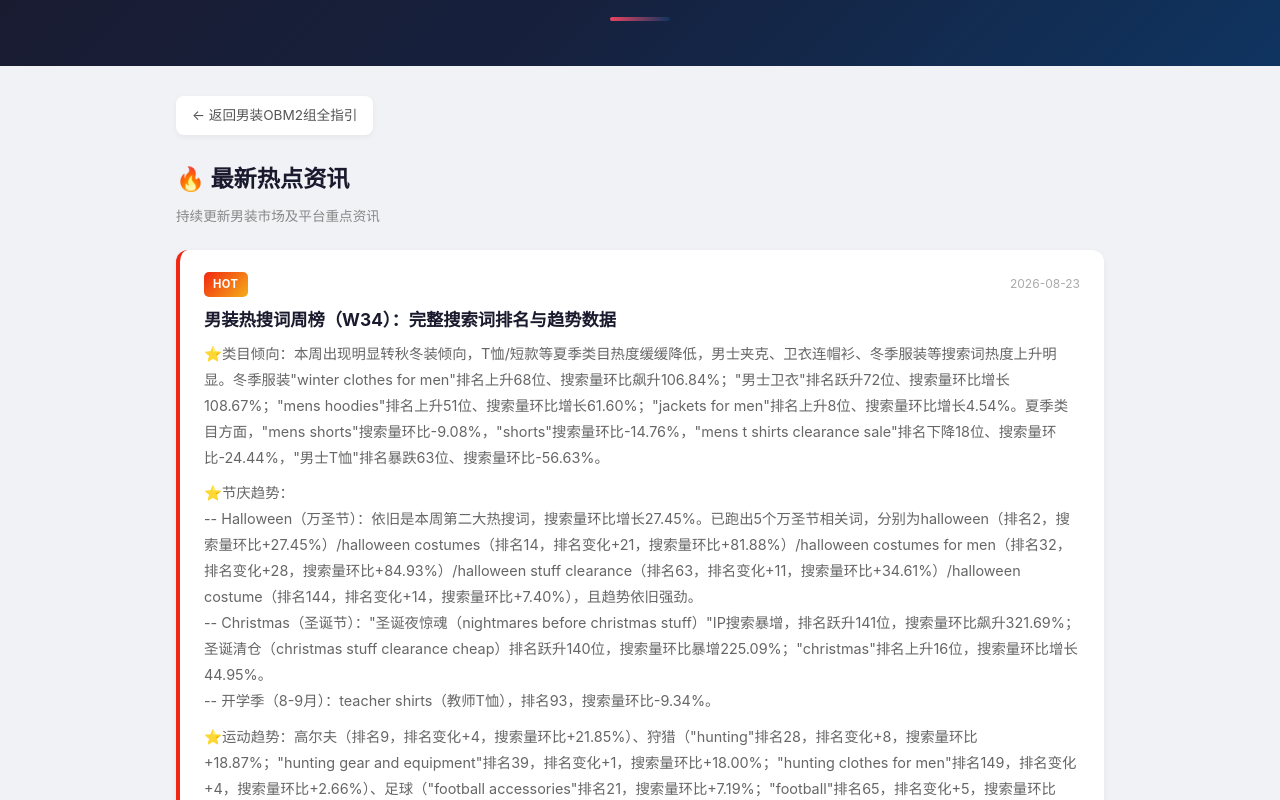
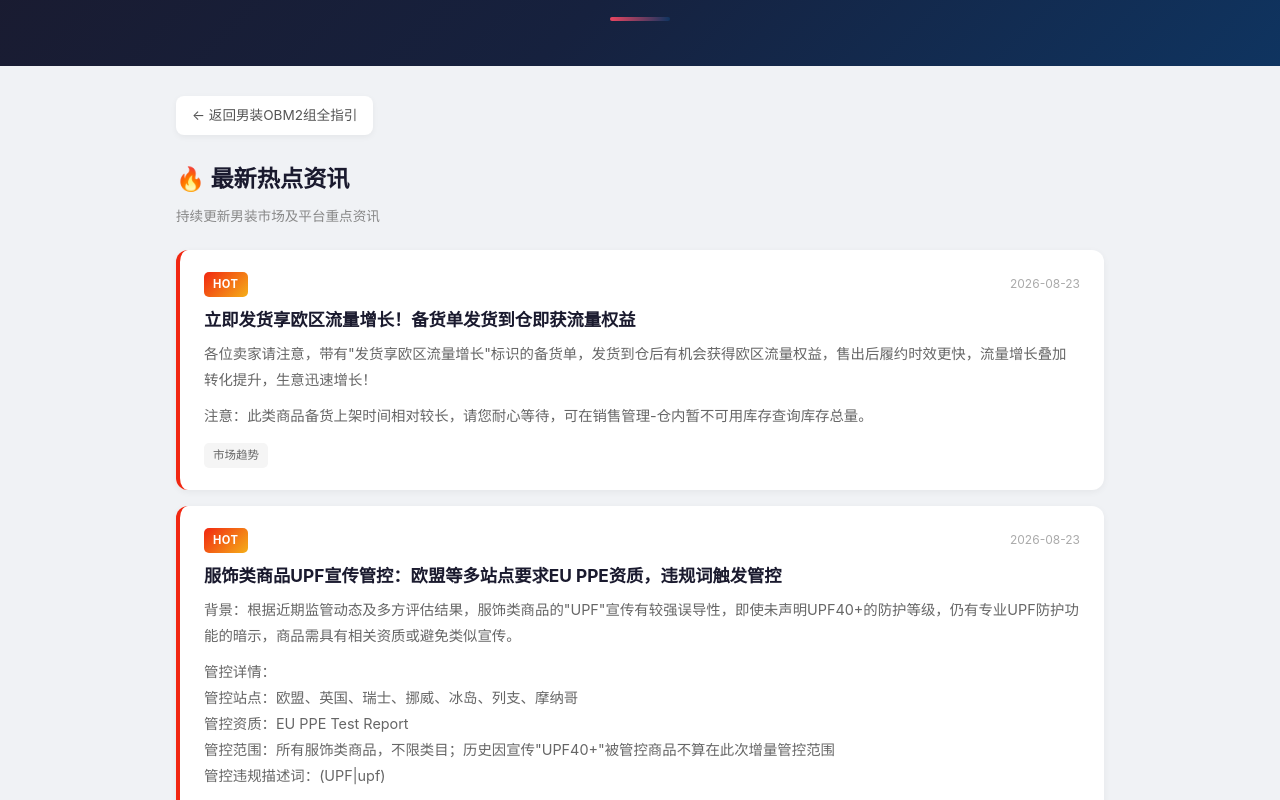
Before and after one commit to HHHHHHUjjjjj/obm2, a plain HTML site: page news.html in a window 1280 px wide. Shown: the part 148-948 px from the top of the page. Drawn offline with Linux system fonts and the light colour scheme.

Commit message:
Update news.html

```diff
--- a/news.html
+++ b/news.html
@@ -472,6 +472,90 @@
     ================================================== -->
 
     <div class="news-list">
+        <article class="news-card">
+
+    <div class="news-header">
+
+        <span class="news-tag">
+            HOT
+        </span>
+
+        <span class="news-date">
+            2026-08-23
+        </span>
+
+    </div>
+
+    <div class="news-title">
+        立即发货享欧区流量增长！备货单发货到仓即获流量权益
+    </div>
+
+    <div class="news-content">
+
+        <p>
+            各位卖家请注意，带有"发货享欧区流量增长"标识的备货单，发货到仓后有机会获得欧区流量权益，售出后履约时效更快，流量增长叠加转化提升，生意迅速增长！
+        </p>
+
+        <p>
+            注意：此类商品备货上架时间相对较长，请您耐心等待，可在销售管理-仓内暂不可用库存查询库存总量。
+        </p>
+
+    </div>
+
+    <div class="news-footer">
+
+        <span class="news-category">
+            市场趋势
+        </span>
+
+    </div>
+
+</article>
+
+        <article class="news-card">
+
+    <div class="news-header">
+
+        <span class="news-tag">
+            HOT
+        </span>
+
+        <span class="news-date">
+            2026-08-23
+        </span>
+
+    </div>
+
+    <div class="news-title">
+        服饰类商品UPF宣传管控：欧盟等多站点要求EU PPE资质，违规词触发管控
+    </div>
+
+    <div class="news-content">
+
+        <p>
+            背景：根据近期监管动态及多方评估结果，服饰类商品的"UPF"宣传有较强误导性，即使未声明UPF40+的防护等级，仍有专业UPF防护功能的暗示，商品需具有相关资质或避免类似宣传。
+        </p>
+
+        <p>
+            管控详情：<br>
+            管控站点：欧盟、英国、瑞士、挪威、冰岛、列支、摩纳哥<br>
+            管控资质：EU PPE Test Report<br>
+            管控范围：所有服饰类商品，不限类目；历史因宣传"UPF40+"被管控商品不算在此次增量管控范围<br>
+            管控违规描述词：(UPF|upf)
+        </p>
+
+    </div>
+
+    <div class="news-footer">
+
+        <span class="news-category">
+            市场趋势
+        </span>
+
+    </div>
+
+</article>
+
 
 <article class="news-card">
 
```
